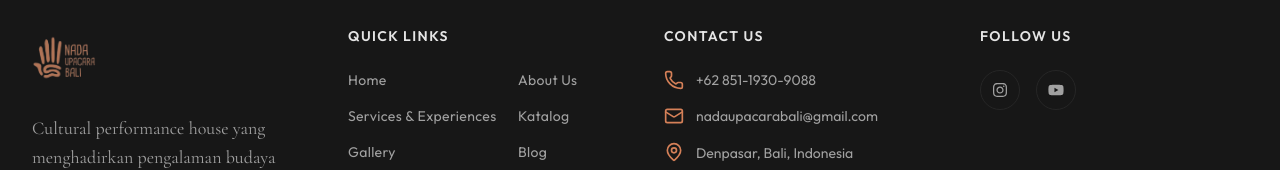
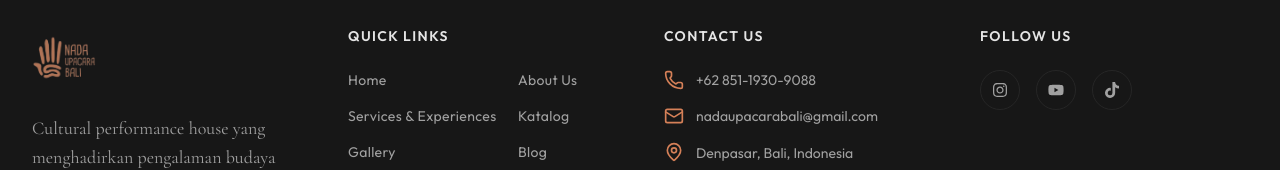
Before and after one commit to Onlyadmirer/nadaupacarabali.com, a Next.js app: page / in a window 1280 px wide. Shown: the part 4606-4776 px from the top of the page. Built offline with nearby package versions, Linux system fonts and the light colour scheme.

Commit message:
feat(footer): add tiktok link

```diff
--- a/src/components/layouts/footer/Footer.tsx
+++ b/src/components/layouts/footer/Footer.tsx
@@ -2,7 +2,7 @@
 import Image from "next/image";
 import Link from "next/link";
 import { MapPin, Mail, Phone } from "lucide-react";
-import { FaInstagram, FaYoutube } from "react-icons/fa";
+import { FaInstagram, FaTiktok, FaYoutube } from "react-icons/fa";
 
 const quickLinks = [
   { href: "/", label: "Home", className: "cols-start-1 row-start-1" },
@@ -113,6 +113,14 @@ export default function Footer() {
               >
                 <FaYoutube className='w-4 h-4' />
               </a>
+              <a
+                href='https://www.tiktok.com/@nadaupacarabali'
+                target='_blank'
+                rel='noopener noreferrer'
+                className='w-10 h-10 rounded-full bg-neutral-900 border border-neutral-800 flex items-center justify-center text-neutral-400 hover:bg-[#d58058] hover:border-[#d58058] hover:text-white transition-all duration-300'
+              >
+                <FaTiktok className='w-4 h-4' />
+              </a>
             </div>
           </div>
         </div>
```
